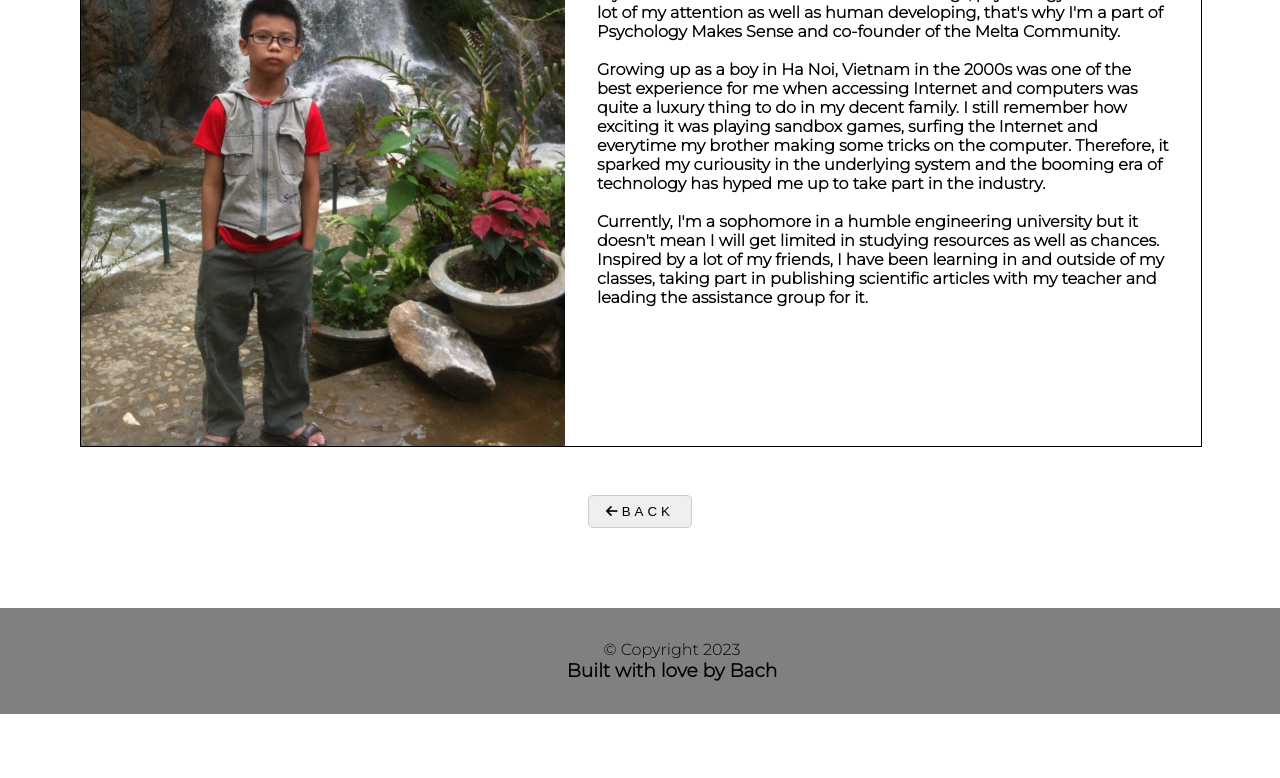
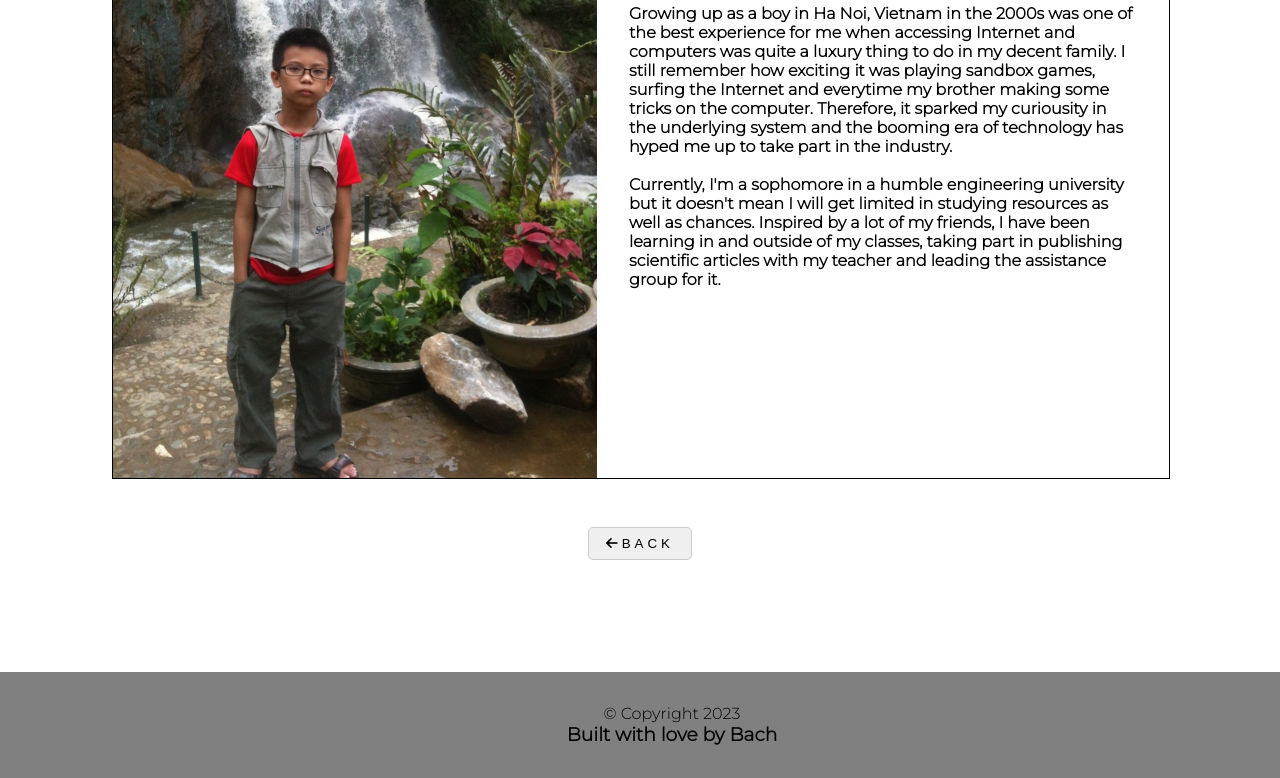
Before and after one commit to kuangbuckk/buckyPortfolio, a plain HTML site: page assets/html/blog.html in a window 1280 px wide. Shown: the part 275-1053 px from the top of the page. Before the commit the page ends 989 px from the top, so only its background shows below. Drawn offline with Linux system fonts and the light colour scheme.

Commit message:
flex box addded

```diff
--- a/assets/css/blog.css
+++ b/assets/css/blog.css
@@ -22,7 +22,7 @@ html {
 
 body{
     font-family: 'Montserrat', sans-serif;
-    max-height: 60vh;
+    min-height: 100vh;
     display: flex;
     flex-direction: column;
 }
@@ -90,7 +90,7 @@ nav a:hover{
 }
 
 #content{
-    padding: 5rem;
+    padding: 7rem;
     text-align: center;
 }
 
@@ -100,7 +100,7 @@ nav a:hover{
     height: 40rem;
     border: 1px solid black;
     display: flex;
-    align-items: center;
+    align-items: stretch;
     justify-content: space-between;
     overflow: hidden;
 }
@@ -116,6 +116,7 @@ nav a:hover{
     font-size: 1em;
     font-weight: 800;
     padding: 2rem 2rem;
+    max-height:max-content;
 }
 
 #content img{
--- a/assets/css/style.css
+++ b/assets/css/style.css
@@ -22,7 +22,7 @@ html {
 
 body{
     font-family: Minecraft;
-    max-height: 70vh;
+    min-height: 100vh;
     display: flex;
     flex-direction: column;
 }
```
